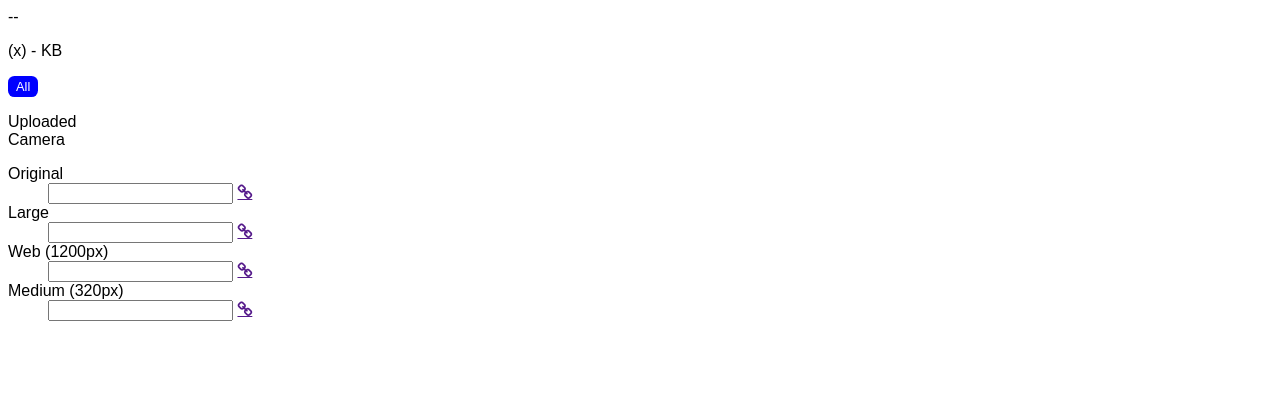
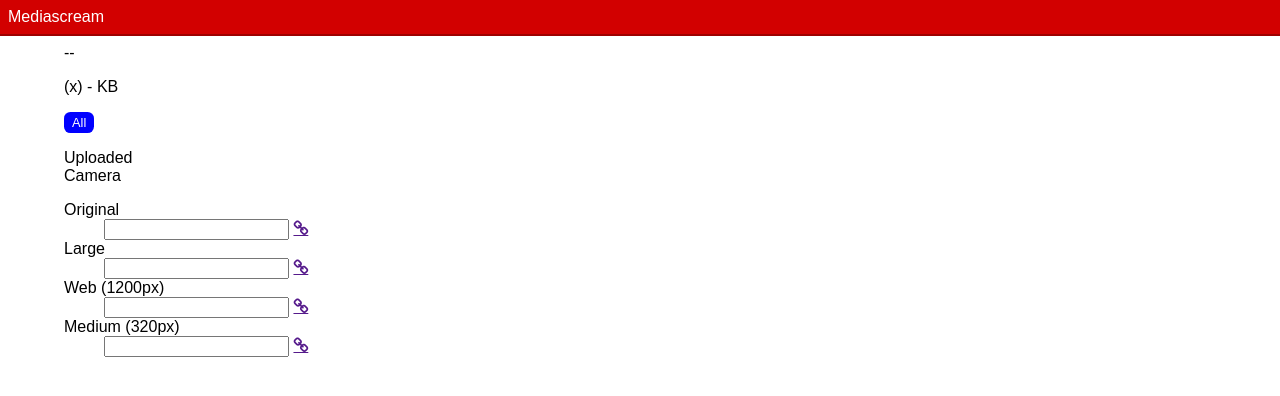
Before and after one commit to jjdelc/Photolog, a Flask app: template upload-api/upload_api/webend/templates/detail.html in a window 1280 px wide. Shown: the top 396 px of the page. Run offline with Flask 2, Linux system fonts and the light colour scheme; the template is opened without the code that fills it, so the values that code supplies are empty; some libraries are stand-ins or nearby versions.

Commit message:
Header styles

```diff
--- a/upload-api/upload_api/webend/static/main.css
+++ b/upload-api/upload_api/webend/static/main.css
@@ -1,8 +1,26 @@
-html {
+html, body {
 background: white;
 font-family: 'Open-sans', sans-serif;
+margin: 0;
+padding: 0;
 }
-
+.page-header {
+background: #D20000;
+color: white;
+margin-bottom: 0.5rem;
+padding: 0.5rem;
+border-bottom: 2px solid rgba(0,0,0,0.25);
+}
+.page-header h1 {
+font-size: 1rem;
+font-weight: 400;
+margin: 0;
+}
+.main-content {
+width: 90%;
+margin: 0 auto;
+max-width: 100rem;
+}
 .photo-thumb-list {
 list-style-type: none;
 padding: 0;
--- a/upload-api/upload_api/webend/templates/base.html
+++ b/upload-api/upload_api/webend/templates/base.html
@@ -8,6 +8,11 @@
     <link href='https://fonts.googleapis.com/css?family=Open+Sans:400,300,700,800,600,800italic,700italic,600italic,400italic,300italic' rel='stylesheet' type='text/css'>
 </head>
 <body>
+<header class="page-header">
+    <h1>Mediascream</h1>
+</header>
+<div class="main-content">
 {% block content %}{% endblock %}
+</div>
 </body>
 </html>
```
